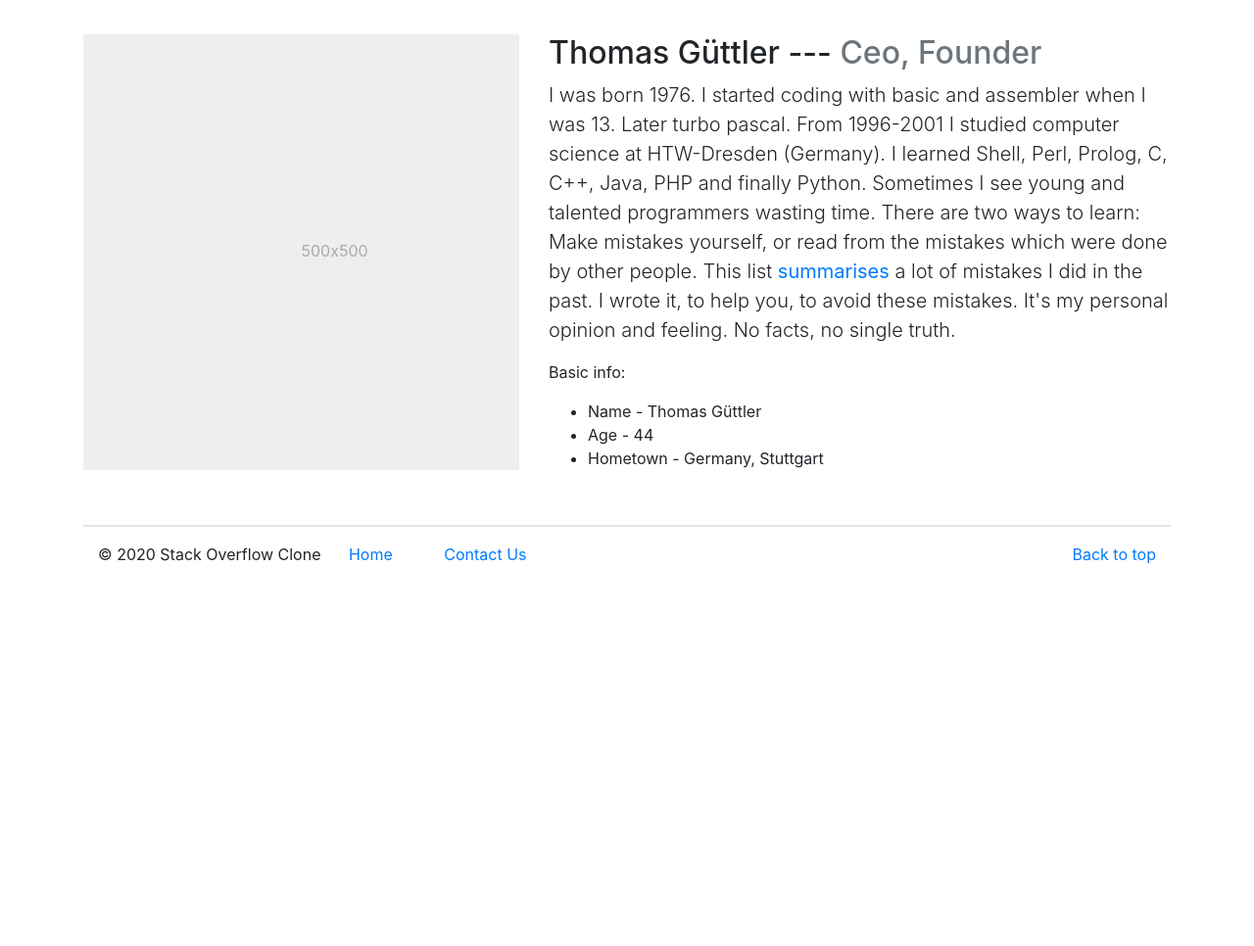
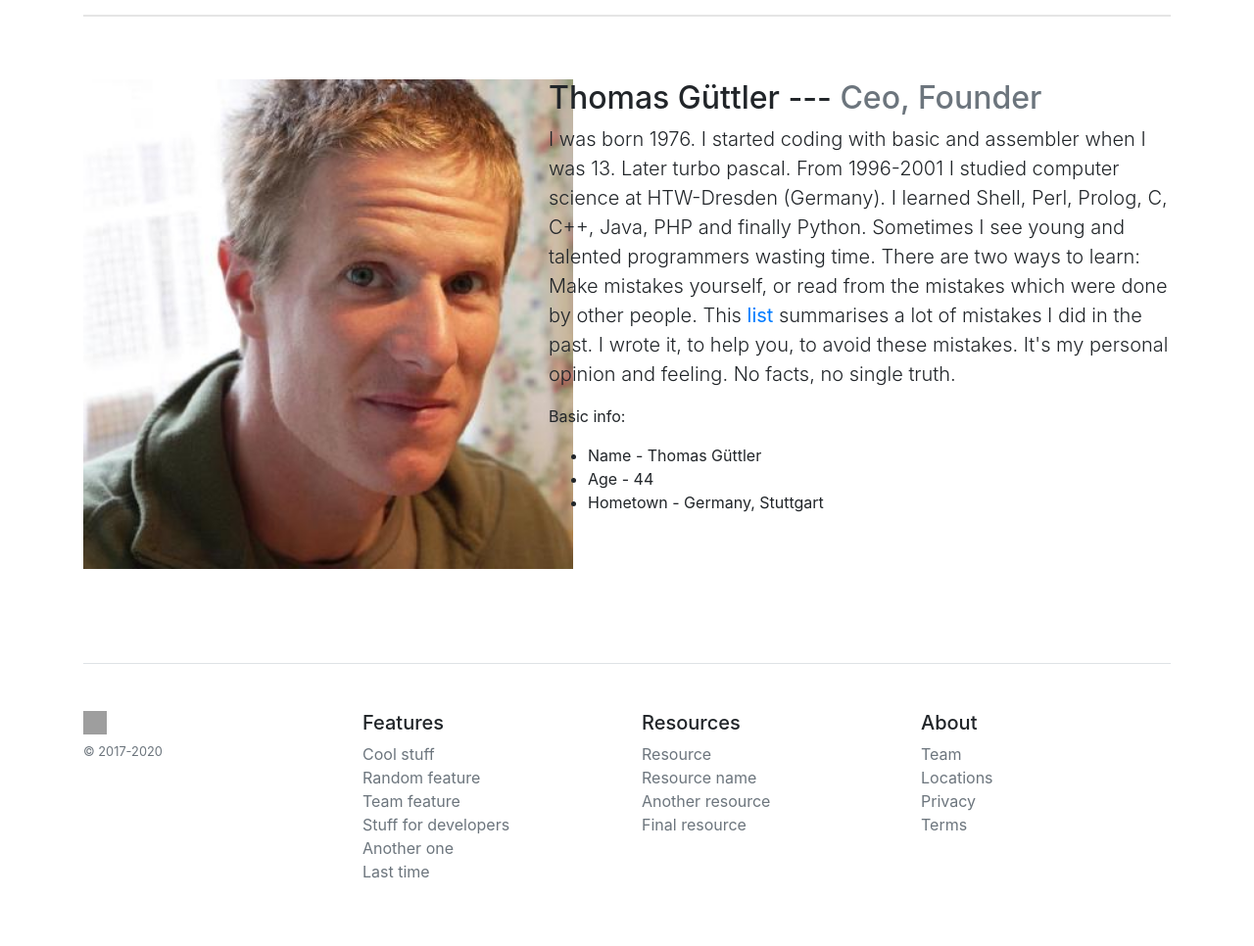
Before and after one commit to AnkitMitraOfficial/StackOverflowClone, a Django app: page /home/about/ in a window 1280 px wide. Shown: the part 1089-2055 px from the top of the page at 98% size. Before the commit the page ends 1665 px from the top, so only its background shows below. Run offline with Django 3.2, Linux system fonts and the light colour scheme; some libraries are stand-ins or nearby versions; grey boxes are pictures that could not be loaded.

Commit message:
Adding images for the about page #57

```diff
--- a/StackoverflowClone/templates/StackoverflowClone/about.html
+++ b/StackoverflowClone/templates/StackoverflowClone/about.html
@@ -1,7 +1,9 @@
 {% extends 'StackoverflowClone/base.html' %}
 
 {% block content %}
+{% load static %}
 
+<title>About Us</title>
 <style>
   hr {
     border-width: 2px;
@@ -9,7 +11,7 @@
 </style>
 
 <div class="jumbotron">
-  <h3 class="display-4">About Us</h3><br>
+  <h3 class="display-4 text-center">About Us</h3><br>
   <small class="lead">Who we are</small><br>
   <h4 class="lead">Helping developers and technologists write the script of the future.</h4>
   <hr class="my-4">
@@ -19,7 +21,7 @@
 </div>
 <div class="container">
   <h3 class="text-center">Our team</h3><br>
-  <div class="row featurette mt-4"><br>
+  <div class="row featurette mt-4 d-flex justify-content-center"><br>
     <div class="col-md-7">
       <h2 class="featurette-heading">Ankit Mitra ---<span class="text-muted"> Owner, Founder</span></h2><br>
       <p class="lead">I started coding when I was 14 years old, ever since I want to be a Full Stack Developer,
@@ -36,12 +38,7 @@
       </ul>
     </div>
     <div class="col-md-5">
-      <svg class="bd-placeholder-img bd-placeholder-img-lg featurette-image img-fluid mx-auto" width="500" height="500"
-        xmlns="http://www.w3.org/2000/svg" preserveAspectRatio="xMidYMid slice" focusable="false" role="img"
-        aria-label="Placeholder: 500x500">
-        <title>Placeholder</title>
-        <rect width="100%" height="100%" fill="#eee"></rect><text x="50%" y="50%" fill="#aaa" dy=".3em">500x500</text>
-      </svg>
+      <img src="{% static 'StackoverflowClone/profile pic.jpg' %}" alt="Image not found"  width="500" height="500">
     </div>
   </div>
   <hr>
@@ -56,7 +53,7 @@
         and finally Python.
         Sometimes I see young and talented programmers wasting time. There are two ways to learn: Make mistakes
         yourself, or read from the mistakes which were done by other people.
-        This list <b><a href="https://github.com/guettli/programming-guidelines">summarises</a></b> a lot of mistakes I did in the past. I wrote it, to help you, to avoid these mistakes.
+        This <strong><a href="https://github.com/guettli/programming-guidelines">list</a></strong> summarises  a lot of mistakes I did in the past. I wrote it, to help you, to avoid these mistakes.
         It's my personal opinion and feeling. No facts, no single truth.</p>
         <p>Basic info:</p>
         <ul>
@@ -64,20 +61,49 @@
           <li>Age - 44</li>
           <li>Hometown - Germany, Stuttgart </li>
         </ul>
+      </div>
+        <div class="col-md-5 order-md-1">
+      <img src="{% static 'StackoverflowClone/thomas1.jpg' %}" alt="Image not found"  width="500" height="500">
     </div>
-    <div class="col-md-5 order-md-1">
-      <svg class="bd-placeholder-img bd-placeholder-img-lg featurette-image img-fluid mx-auto" width="500" height="500"
-        xmlns="http://www.w3.org/2000/svg" preserveAspectRatio="xMidYMid slice" focusable="false" role="img"
-        aria-label="Placeholder: 500x500">
-        <title>Placeholder</title>
-        <rect width="100%" height="100%" fill="#eee"></rect><text x="50%" y="50%" fill="#aaa" dy=".3em">500x500</text>
-      </svg>
+  </div>
+  <br>
+<br>
+  <footer class="pt-4 my-md-5 pt-md-5 border-top">
+    <div class="row">
+      <div class="col-12 col-md">
+        <img class="mb-2" src="#" alt="" width="24" height="24">
+        <small class="d-block mb-3 text-muted">© 2017-2020</small>
+      </div>
+      <div class="col-6 col-md">
+        <h5>Features</h5>
+        <ul class="list-unstyled text-small">
+          <li><a class="text-muted" href="#">Cool stuff</a></li>
+          <li><a class="text-muted" href="#">Random feature</a></li>
+          <li><a class="text-muted" href="#">Team feature</a></li>
+          <li><a class="text-muted" href="#">Stuff for developers</a></li>
+          <li><a class="text-muted" href="#">Another one</a></li>
+          <li><a class="text-muted" href="#">Last time</a></li>
+        </ul>
+      </div>
+      <div class="col-6 col-md">
+        <h5>Resources</h5>
+        <ul class="list-unstyled text-small">
+          <li><a class="text-muted" href="#">Resource</a></li>
+          <li><a class="text-muted" href="#">Resource name</a></li>
+          <li><a class="text-muted" href="#">Another resource</a></li>
+          <li><a class="text-muted" href="#">Final resource</a></li>
+        </ul>
+      </div>
+      <div class="col-6 col-md">
+        <h5>About</h5>
+        <ul class="list-unstyled text-small">
+          <li><a class="text-muted" href="#">Team</a></li>
+          <li><a class="text-muted" href="#">Locations</a></li>
+          <li><a class="text-muted" href="#">Privacy</a></li>
+          <li><a class="text-muted" href="#">Terms</a></li>
+        </ul>
+      </div>
     </div>
-  </div><br>
-  <hr>
-  <footer class="container">
-    <p class="float-right"><a href="#">Back to top</a></p>
-    <p>© 2020 Stack Overflow Clone <a class="mx-4" href="{% url 'home' %}">Home</a>  <a class="mx-4" href="{% url 'contact' %}">Contact Us</a></p>
   </footer>
 
   {% endblock content %}
--- a/StackoverflowClone/templates/StackoverflowClone/home.html
+++ b/StackoverflowClone/templates/StackoverflowClone/home.html
@@ -11,7 +11,7 @@
   </ol>
   <div class="carousel-inner">
     <div class="carousel-item active">
-      <img src="{% static 'StackoverflowClone/main4.jpg' %}" width="1400" height="400" class="d-block w-100" alt="...">
+      <img src="{% static 'StackoverflowCl/main4.jpg' %}" width="1400" height="400" class="d-block w-100" alt="...">
       <div class="carousel-caption d-none d-md-block">
         <h5>Welcome to Stack Overflow Clone</h5><br>
         <h6><kbd> Heaven for programmers</kbd></h6><br>
```
Also changed, not shown: Contact/templates/Contact/home.html (+5 -5 lines), db.sqlite3, static/StackoverflowClone/main4.jpg (added), static/StackoverflowClone/neonbrand-zFSo6bnZJTw-unsplash.jpg (deleted), static/StackoverflowClone/profilepic.jpg (added), static/StackoverflowClone/thomas1.jpg (added).
